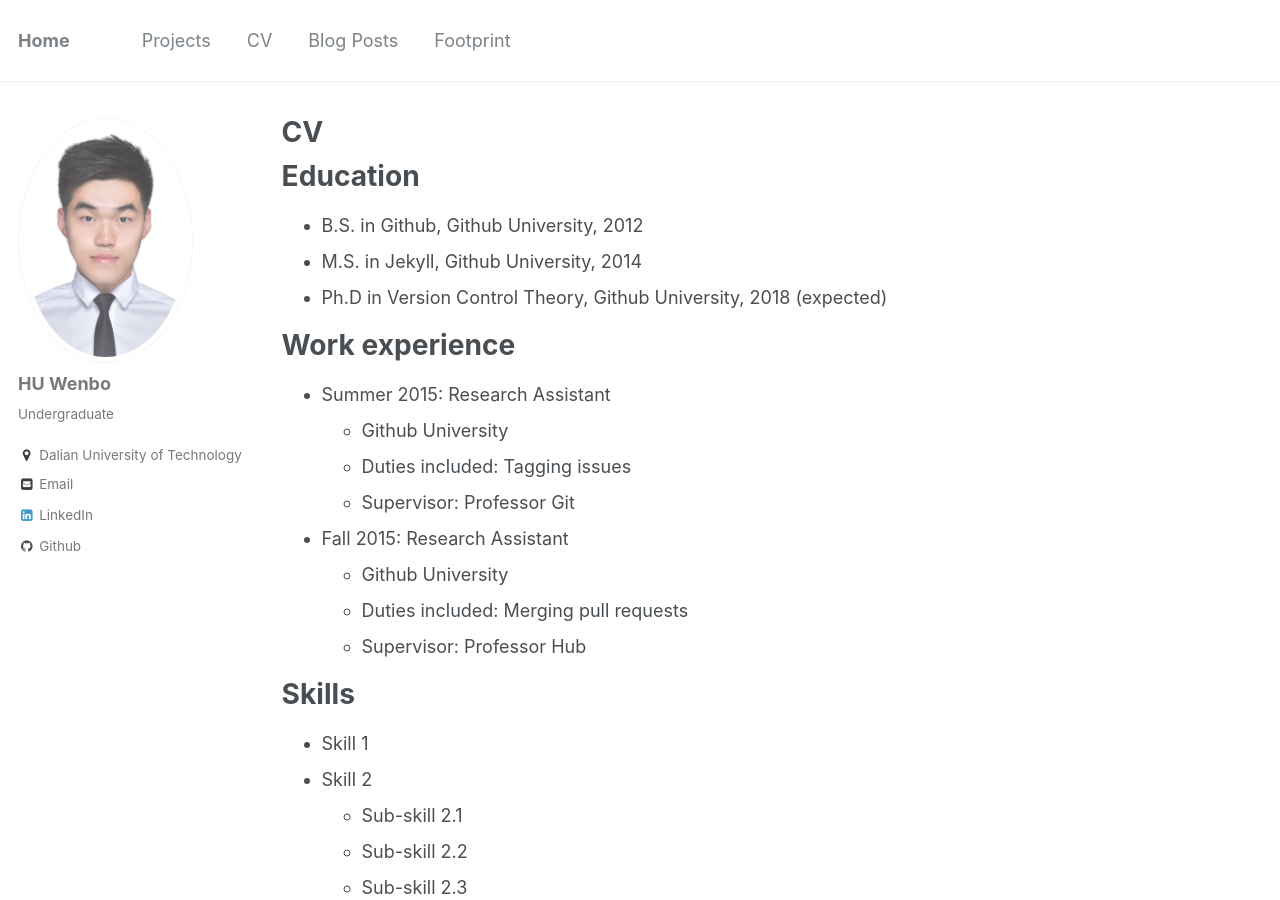
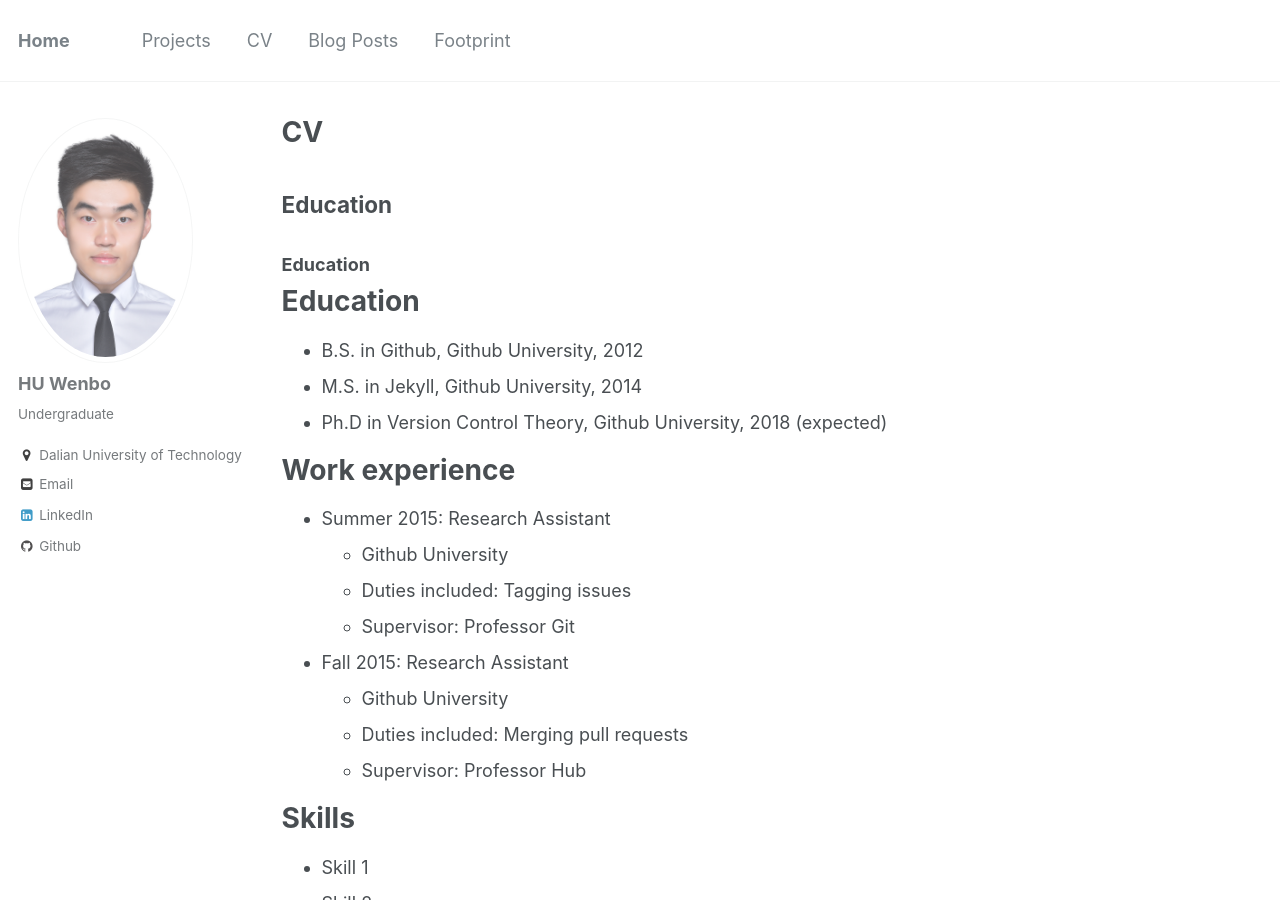
Before and after one commit to crisb-DUT/crisb-DUT.github.io, a Jekyll site: the page built from _pages/cv.md, in a window 1280 px wide and 900 px high. Built offline with Jekyll 4.4.1, drawn with Linux system fonts in a browser that asks for light colours.

Commit message:
change layout

```diff
--- a/_pages/cv.md
+++ b/_pages/cv.md
@@ -9,8 +9,9 @@ redirect_from:
 
 {% include base_path %}
 
-Education
-======
+## Education
+### Education
+# Education
 * B.S. in Github, Github University, 2012
 * M.S. in Jekyll, Github University, 2014
 * Ph.D in Version Control Theory, Github University, 2018 (expected)
```
